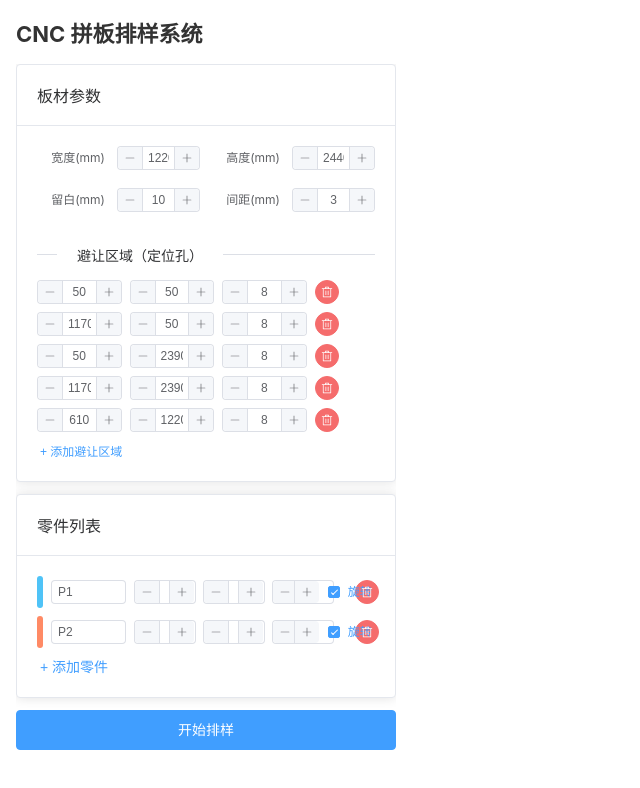
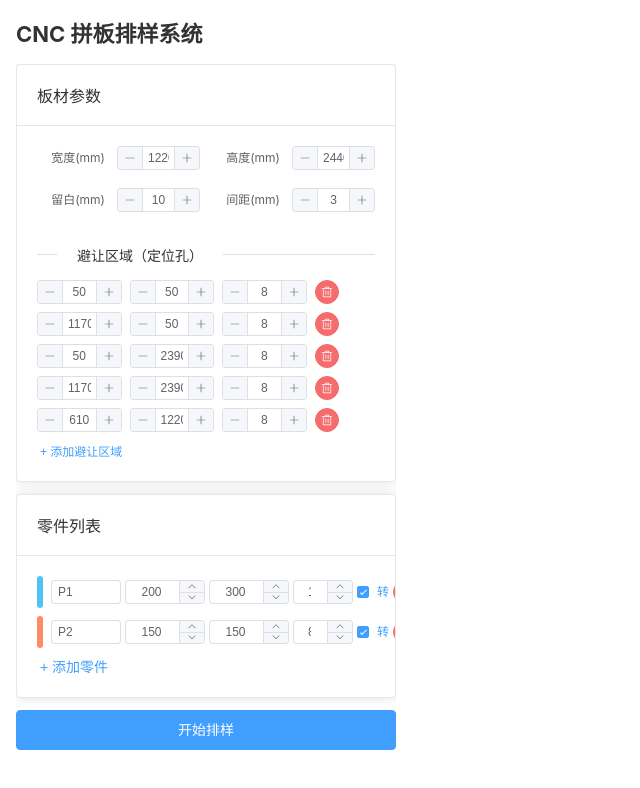
Before and after one commit to V2seeu/panel-nesting, a Vue app in the folder panel-nesting-frontend/: page / in a window 1280 px wide. Shown: the top 788 px of the page, without its empty margins (0-640 px from the left). Built offline with nearby package versions, Linux system fonts and the light colour scheme.

Commit message:
fix: use flex layout for part input rows to prevent overflow in narrow panel
The el-row/el-col grid was too crowded in the 380px left panel,
causing fields to wrap and misalign. Switched to flex layout with
fixed widths for each field.

Co-Authored-By: Claude Opus 4.6 <noreply@anthropic.com>

```diff
--- a/panel-nesting-frontend/src/components/PartInput.vue
+++ b/panel-nesting-frontend/src/components/PartInput.vue
@@ -6,26 +6,16 @@
          @mouseleave="emit('hoverPart', null)">
       <div class="part-color-bar" :style="{ backgroundColor: colors[idx % colors.length] }"></div>
       <div class="part-fields">
-        <el-row :gutter="8">
-          <el-col :span="6">
-            <el-input v-model="part.name" placeholder="名称" size="small" />
-          </el-col>
-          <el-col :span="5">
-            <el-input-number v-model="part.width" :min="1" placeholder="宽" size="small" style="width:100%" />
-          </el-col>
-          <el-col :span="5">
-            <el-input-number v-model="part.height" :min="1" placeholder="高" size="small" style="width:100%" />
-          </el-col>
-          <el-col :span="4">
-            <el-input-number v-model="part.quantity" :min="1" placeholder="数量" size="small" style="width:100%" />
-          </el-col>
-          <el-col :span="2">
-            <el-checkbox v-model="part.rotatable" size="small">旋转</el-checkbox>
-          </el-col>
-          <el-col :span="2">
-            <el-button type="danger" :icon="Delete" circle size="small" @click="parts.splice(idx, 1)" />
-          </el-col>
-        </el-row>
+        <div class="part-row">
+          <el-input v-model="part.name" placeholder="名称" size="small" class="field-name" />
+          <el-input-number v-model="part.width" :min="1" placeholder="宽" size="small" controls-position="right" class="field-num" />
+          <el-input-number v-model="part.height" :min="1" placeholder="高" size="small" controls-position="right" class="field-num" />
+          <el-input-number v-model="part.quantity" :min="1" placeholder="数" size="small" controls-position="right" class="field-qty" />
+          <el-tooltip content="允许旋转90°" placement="top">
+            <el-checkbox v-model="part.rotatable" size="small" class="field-rotate">转</el-checkbox>
+          </el-tooltip>
+          <el-button type="danger" :icon="Delete" circle size="small" @click="parts.splice(idx, 1)" />
+        </div>
       </div>
     </div>
     <el-button type="primary" link @click="addPart">+ 添加零件</el-button>
@@ -79,6 +69,28 @@ function addPart() {
 }
 .part-fields {
   flex: 1;
+  min-width: 0;
+}
+.part-row {
+  display: flex;
+  align-items: center;
+  gap: 4px;
+}
+.field-name {
+  width: 70px;
+  flex-shrink: 0;
+}
+.field-num {
+  width: 80px;
+  flex-shrink: 0;
+}
+.field-qty {
+  width: 60px;
+  flex-shrink: 0;
+}
+.field-rotate {
+  flex-shrink: 0;
+  margin-right: 0;
 }
 .part-item--highlighted {
   background-color: #ecf5ff;
```
